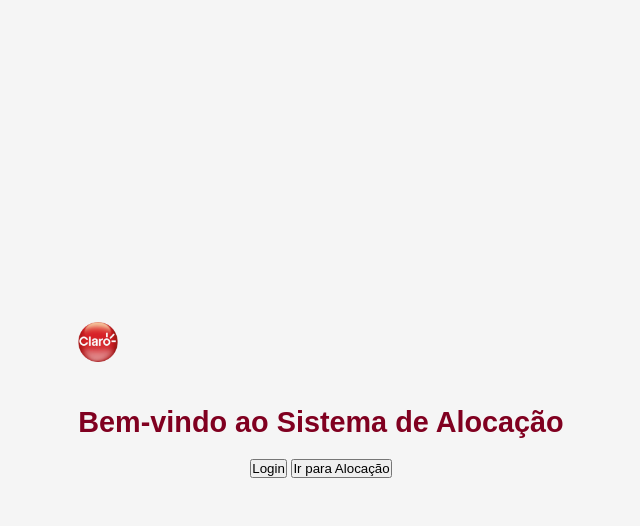
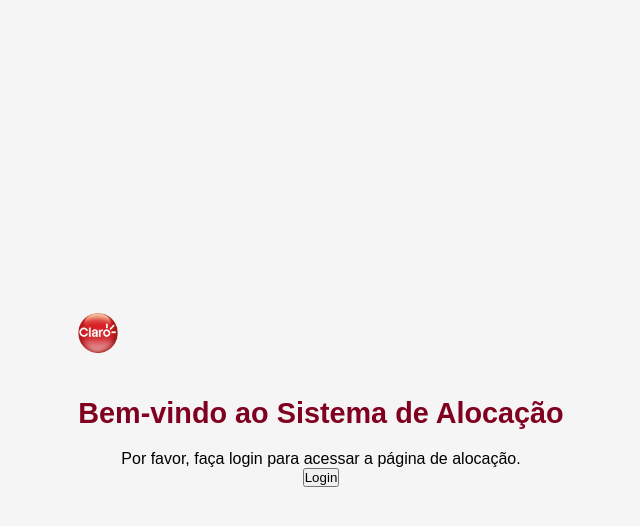
Before and after one commit to leonardolsanches/aloca-ohh, a Flask app: page / in a window 1280 px wide. Shown: the top 526 px of the page, without its empty margins (319-959 px from the left). Run offline with Flask 3, Linux system fonts and the light colour scheme.

Commit message:
Update index.html

```diff
--- a/templates/index.html
+++ b/templates/index.html
@@ -4,19 +4,19 @@
   <meta charset="UTF-8">
   <meta name="viewport" content="width=device-width, initial-scale=1.0">
   <title>Bem-vindo - Sistema de Alocação</title>
-  <link rel="stylesheet" href="{{ url_for('static', filename='css/styles.css') }}">
+  <link rel="stylesheet" href="/static/css/styles.css">
 </head>
 <body>
   <div class="container">
     <div class="header">
       <div class="logo">
-        <img src="{{ url_for('static', filename='logoclaro.png') }}" alt="Logo">
+        <img src="/static/logoclaro.png" alt="Logo">
       </div>
     </div>
     <h1 class="calendar-title">Bem-vindo ao Sistema de Alocação</h1>
     <div style="text-align: center; margin-top: 20px;">
-      <a href="{{ url_for('login_page') }}"><button>Login</button></a>
-      <a href="{{ url_for('alocacao') }}"><button>Ir para Alocação</button></a>
+      <p>Por favor, faça login para acessar a página de alocação.</p>
+      <a href="/static/login.html"><button>Login</button></a>
     </div>
   </div>
 </body>
```
